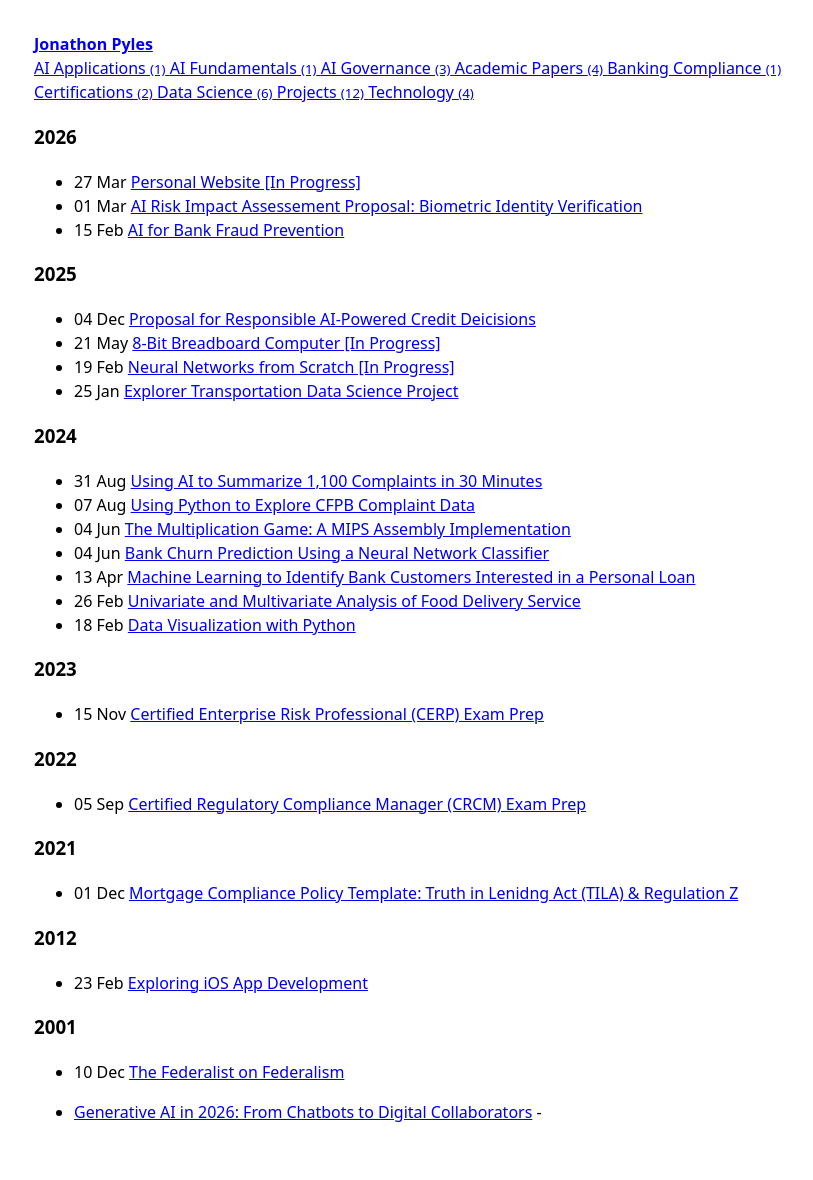
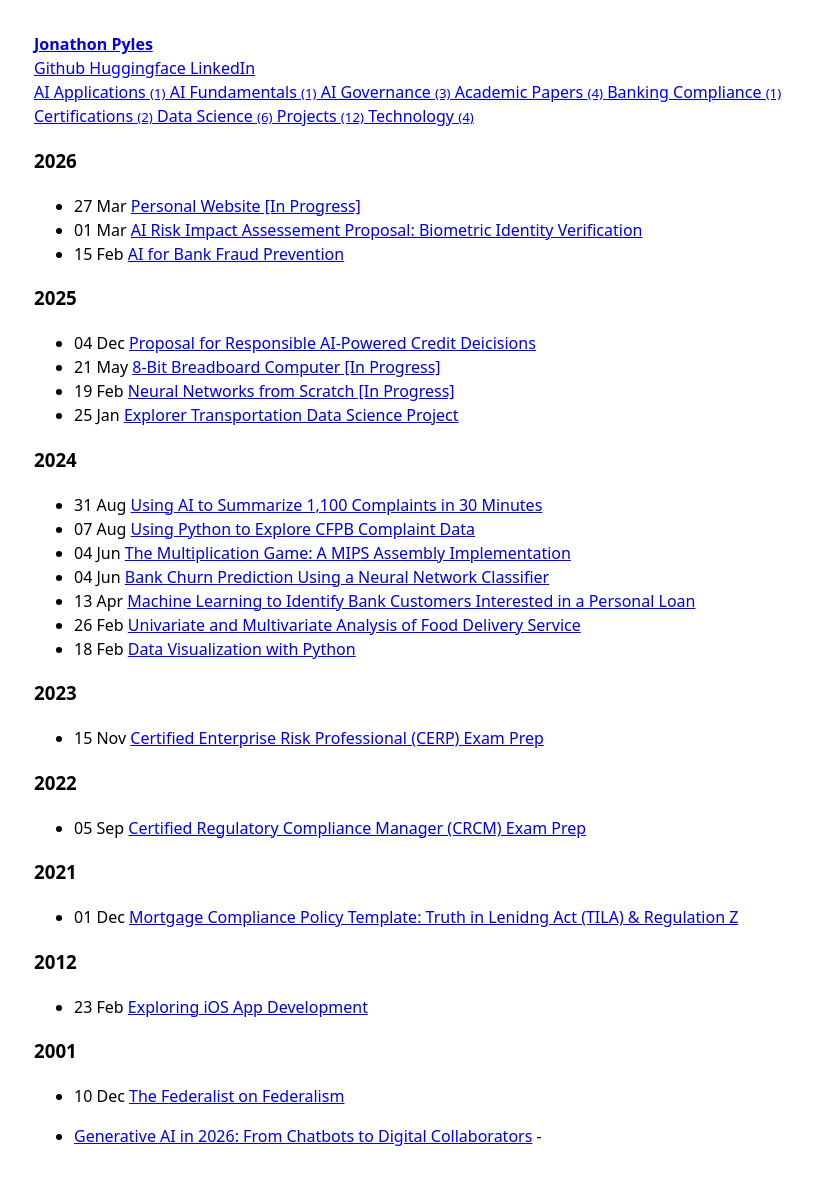
Before and after one commit to JNPyles/JNPyles.github.io, a Jekyll site: the page built from index.html, in a window 1280 px wide. Shown: the whole page, without its empty margins (206-1019 px from the left). Built offline with Jekyll 4.4.1, drawn with Linux system fonts in a browser that asks for light colours; nearby versions of some CDN libraries; before the commit the page ends 1156 px from its top, so only the background shows below that.

Commit message:
Update default.html

```diff
--- a/_layouts/default.html
+++ b/_layouts/default.html
@@ -16,27 +16,18 @@
             <a href="/" class="{% if page.url == '/' or page.url == '/index.html' %}active{% endif %}">
                 <b>{{ site.title }}</b>
             </a>
-            <!-- <a href="/about/" class="{% if page.url contains '/about/' %}active{% endif %}">
-                About
-            </a> -->
         </div>
         <div class="nav-icons">
             <a href="https://github.com/JNPyles" target="_blank" aria-label="GitHub">
-                <!-- <svg viewBox="0 0 24 24" xmlns="http://www.w3.org/2000/svg">
-                    <path d="M12 .297c-6.63 0-12 5.373-12 12 0 5.303 3.438 9.8 8.205 11.385.6.113.82-.258.82-.577 0-.285-.01-1.04-.015-2.04-3.338.724-4.042-1.61-4.042-1.61C4.422 18.07 3.633 17.7 3.633 17.7c-1.087-.744.084-.729.084-.729 1.205.084 1.838 1.236 1.838 1.236 1.07 1.835 2.809 1.305 3.495.998.108-.776.417-1.305.76-1.605-2.665-.3-5.466-1.332-5.466-5.93 0-1.31.465-2.38 1.235-3.22-.135-.303-.54-1.523.105-3.176 0 0 1.005-.322 3.3 1.23.96-.267 1.98-.399 3-.405 1.02.006 2.04.138 3 .405 2.28-1.552 3.285-1.23 3.285-1.23.645 1.653.24 2.873.12 3.176.765.84 1.23 1.91 1.23 3.22 0 4.61-2.805 5.625-5.475 5.92.42.36.81 1.096.81 2.22 0 1.606-.015 2.896-.015 3.286 0 .315.21.69.825.57C20.565 22.092 24 17.592 24 12.297c0-6.627-5.373-12-12-12"/>
-                </svg> -->
+                Github
             </a>
 
             <a href="https://huggingface.co/JNPyles" target="_blank" aria-label="Hugging Face">
-                <!-- <svg viewBox="0 0 24 24" xmlns="http://www.w3.org/2000/svg">
-                    <path d="M12 0C5.373 0 0 5.373 0 12s5.373 12 12 12 12-5.373 12-12S18.627 0 12 0zm0 17c-2.21 0-4-1.343-4-3h8c0 1.657-1.79 3-4 3zm-3-6a1.5 1.5 0 1 1 0-3 1.5 1.5 0 0 1 0 3zm6 0a1.5 1.5 0 1 1 0-3 1.5 1.5 0 0 1 0 3z"/>
-                </svg> -->
+                Huggingface
             </a>
 
             <a href="https://www.linkedin.com/in/jonathonpyles/" target="_blank" aria-label="LinkedIn">
-                <!-- <svg viewBox="0 0 24 24" xmlns="http://www.w3.org/2000/svg">
-                    <path d="M20.447 20.452h-3.554v-5.569c0-1.328-.027-3.037-1.852-3.037-1.853 0-2.136 1.445-2.136 2.939v5.667H9.351V9h3.414v1.561h.046c.477-.9 1.637-1.85 3.37-1.85 3.601 0 4.267 2.37 4.267 5.455v6.286zM5.337 7.433c-1.144 0-2.063-.926-2.063-2.065 0-1.138.92-2.063 2.063-2.063 1.14 0 2.064.925 2.064 2.063 0 1.139-.925 2.065-2.064 2.065zm1.782 13.019H3.555V9h3.564v11.452zM22.225 0H1.771C.792 0 0 .774 0 1.729v20.542C0 23.227.792 24 1.771 24h20.451C23.2 24 24 23.227 24 22.271V1.729C24 .774 23.2 0 22.222 0h.003z"/>
-                </svg> -->
+                LinkedIn
             </a>
         </div>
     </nav>
```
